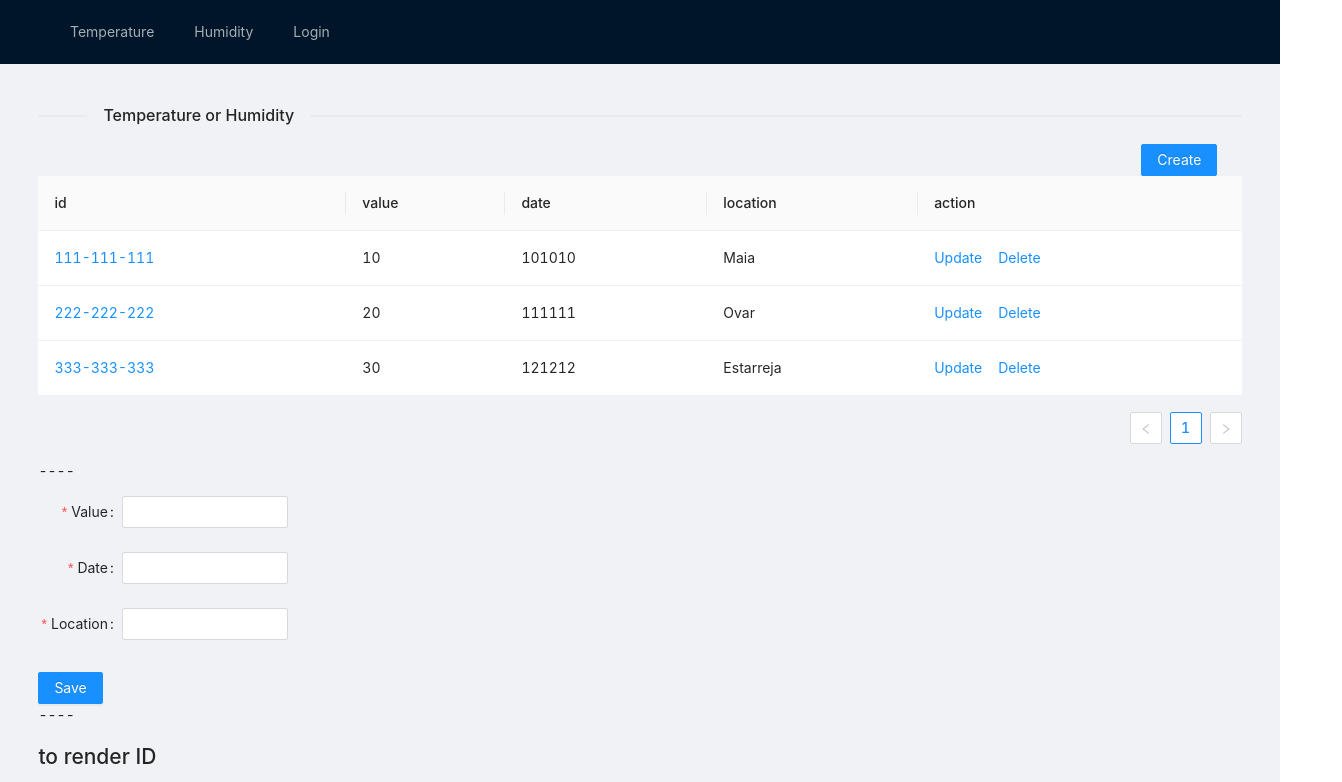
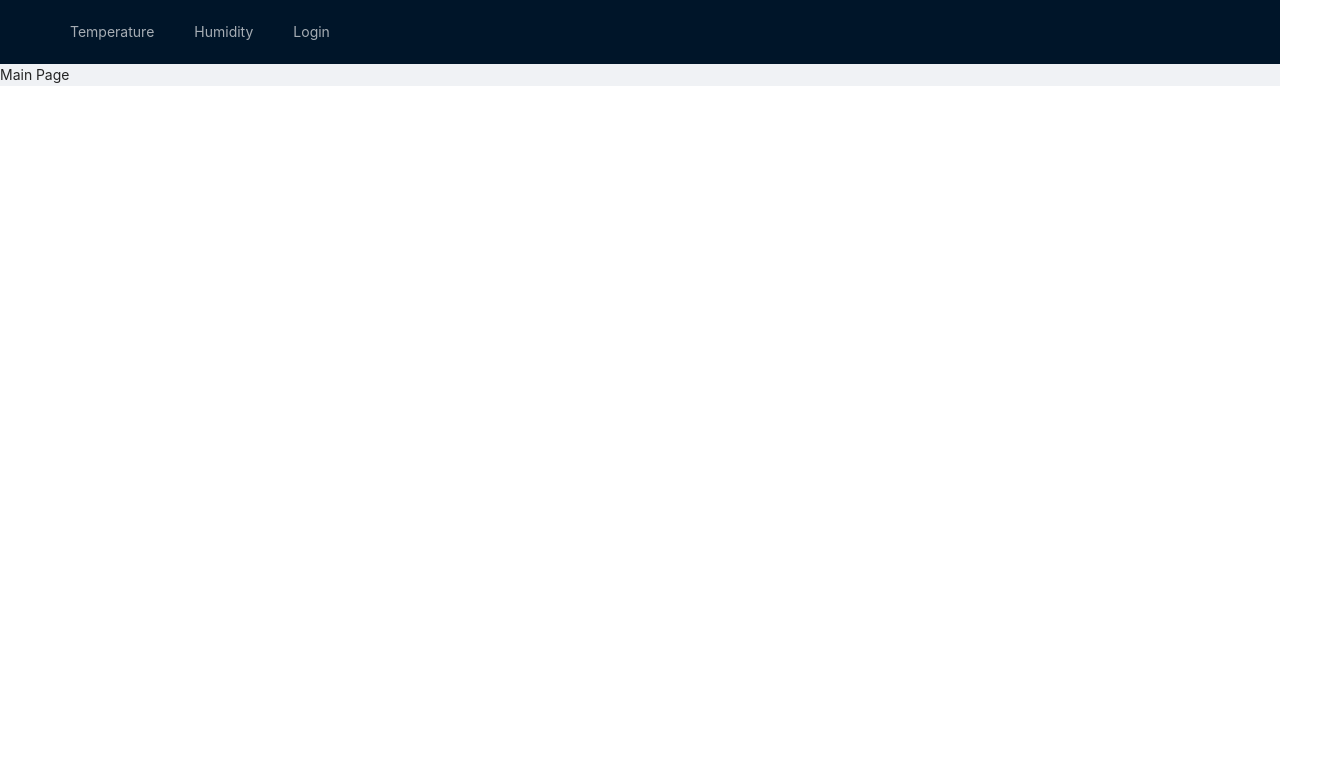
Before and after one commit to p3dr0c0st4/weather_me_frontend, a React (Create React App) app: page / in a window 1280 px wide. Shown: the top 782 px of the page, 1342 px wide, since content can reach past the window. Built offline with nearby package versions, Linux system fonts and the light colour scheme.

Commit message:
feat: TemperatureList render on main Component
Co-authored-by: PɤCo <p3dr0c0st4@users.noreply.github.com>

```diff
--- a/src/App.tsx
+++ b/src/App.tsx
@@ -1,26 +1,28 @@
 import React from 'react';
 import 'antd/dist/antd.css';
 import './styles/index.css';
-
-
+import { BrowserRouter, Route, Routes } from 'react-router-dom';
 import { Layout } from 'antd';
-import HeaderComponent from './components/common/Header';
+import HeaderComponent from './Components/common/Header';
 import MainPage from './pages/MainPage';
+import TemperaturePage from './pages/TemperaturePage';
 
 const { Content, Footer } = Layout;
 
 const App: React.FC = () => (
 
-  <Layout className="layout">
-    <HeaderComponent/>
+  <Layout>
+      <BrowserRouter>
+      <HeaderComponent />
 
-    <Content style={{ padding: '1.8% 3%' }}>
+      <Routes>
+        <Route path="/" element={<MainPage />} />
+        <Route path="/temperature" element={<TemperaturePage />} />
+        {/* <Route path="/humidity" element={<HumidityPage />} /> */}
+      </Routes>
+    </BrowserRouter>
 
-      <MainPage />
 
-    </Content>
-
-    <Footer style={{ textAlign: 'center' }}>Ant Design ©2018 Created by Ant UED</Footer>
   </Layout>
 );
 
--- a/src/pages/MainPage.tsx
+++ b/src/pages/MainPage.tsx
@@ -1,19 +1,9 @@
 import React from 'react';
-import TemperatureList from './TemperatureList';
-import CreateContainer from './CreateTemperature'
-import UpdateContainer from './UpdateContainer';
-
 
 export default () => {
+        return (
 
-        return (
-            <div className='mainPage-component'>
-                <TemperatureList />
-                <p>----</p>
-                <CreateContainer />
-                <p>----</p>
-                <UpdateContainer />
-            </div>
+            <>Main Page</>
         );
 
 }
```
